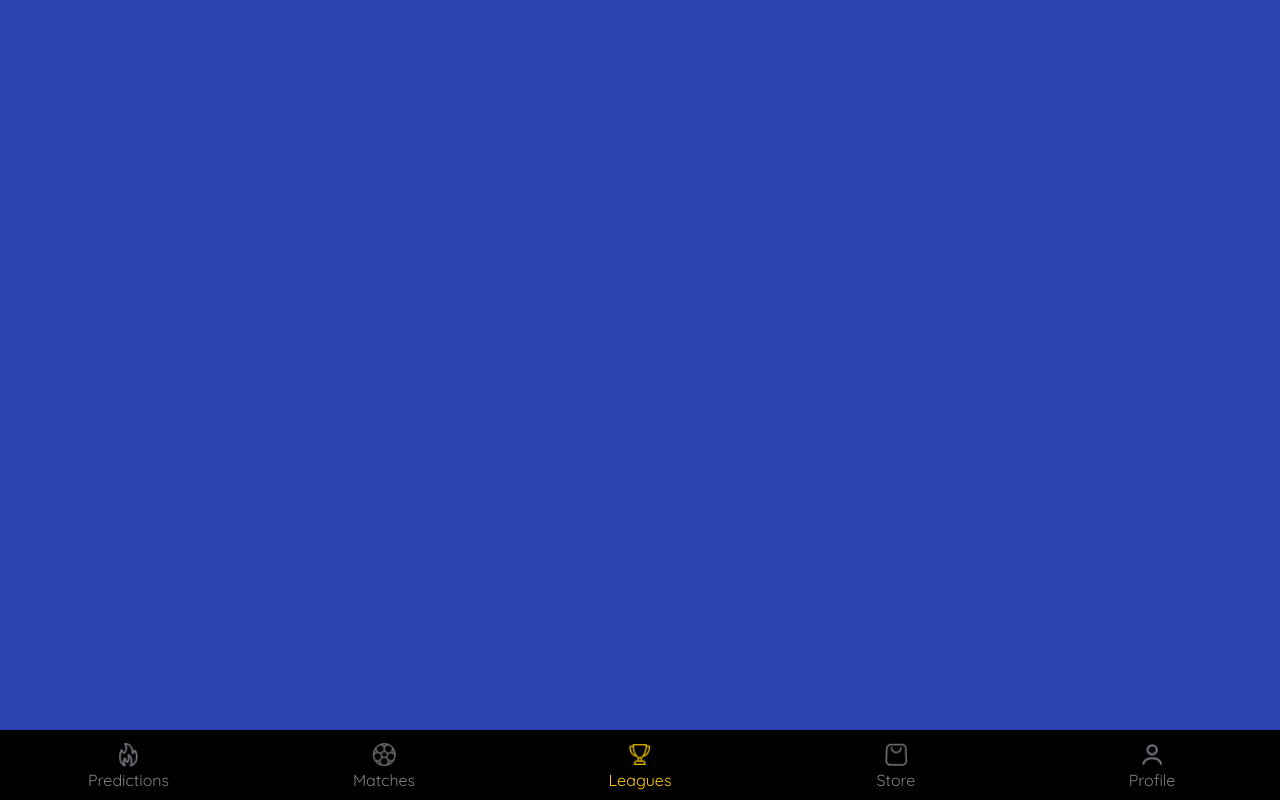
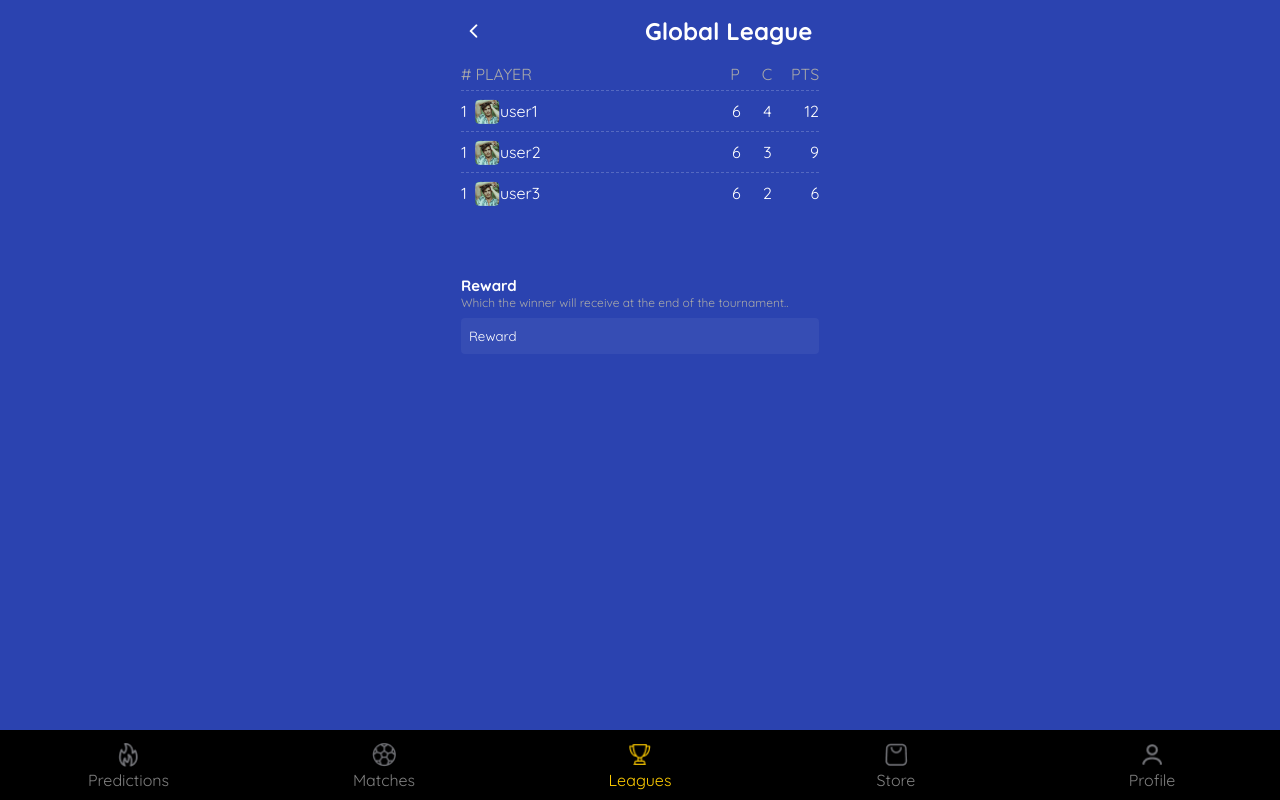
Before and after one commit to MultiplayerTR/Predictons, a React (Create React App) app: page /#/leagues/test in a window 1280 px wide. Built offline with nearby package versions, Linux system fonts and the light colour scheme.

Commit message:
leaderboard tests implemented

```diff
--- a/src/App.tsx
+++ b/src/App.tsx
@@ -8,6 +8,7 @@ import StorePage from "./StorePage";
 import ProfilePage from "./ProfilePage";
 import LeaguesPage from "./LeaguesPage";
 import CreateLeague from "./CreateLeague";
+import LeaderboardPage from "./LeaderboardPage";
 
 function App() {
   return (
@@ -21,6 +22,7 @@ function App() {
                 <Route path="/profile" element={<ProfilePage/>}></Route>
                 <Route path="/leagues" element={<LeaguesPage/>}></Route>
                 <Route path="/leagues/create" element={<CreateLeague/>}></Route>
+                <Route path="/leagues/test" element={<LeaderboardPage/>}></Route>
             </Routes>
 
         <NavBar></NavBar>
--- a/src/LeaderboardPage.tsx
+++ b/src/LeaderboardPage.tsx
@@ -1,8 +1,66 @@
 import React from 'react';
+import {NavLink} from "react-router-dom";
+import ScrollContainerVerticalForLeaderboard from "./ScrollContainerVerticalForLeaderboard";
+
+let usersFromDB = [
+        ["user1", "6","4","12"],
+        ["user2", "6","3","9"],
+        ["user3", "6","2","6"]
+    ];
 
 const LeaderboardPage = () => {
+
+    const [userData, setUserData] = React.useState(usersFromDB);
+
+
     return (
         <div>
+            <div style={{
+                display: 'grid',
+                marginTop: 16,
+            }}>
+                <div style={{
+                    display: "flex",
+                    gap: window.innerWidth / 8,
+                }}>
+                    <NavLink to={"/leagues"} className={"backButton"}></NavLink>
+                    <h2>Global League</h2>
+                </div>
+            </div>
+            <div style={{
+                display:"flex",
+                marginTop:18
+            }}>
+                <text style={{
+                    color:"darkgrey"
+                }}>#</text>
+                <text style={{
+                    marginLeft:4,
+                    color:"darkgrey"
+                }}>PLAYER</text>
+                <text style={{
+                    marginLeft:195,
+                    width:16,
+                    color:"darkgrey"
+                }}>P</text>
+                <text style={{
+                    marginLeft:16,
+                    width:16,
+                    color:"darkgrey"
+                }}>C</text>
+                <text style={{
+                    marginLeft:16,
+                    width:16,
+                    color:"darkgrey",
+                    justifySelf:"end"
+                }}>PTS</text>
+            </div>
+            <ScrollContainerVerticalForLeaderboard height={window.innerHeight / 100 * 21} items={userData}></ScrollContainerVerticalForLeaderboard>
+            <div style={{
+                display: "grid",
+                textAlign: "left",
+                marginTop: 18
+            }}>
                 <text style={{
                     fontSize: 15,
                     fontWeight: "bold",
@@ -11,7 +69,7 @@ const LeaderboardPage = () => {
                 <text style={{
                     color: "darkgrey",
                     fontSize: 12
-            }}>The prize the winner will receive at the end of the tournament..
+                }}>Which the winner will receive at the end of the tournament..
                 </text>
                 <input
                     type="text"
@@ -25,6 +83,8 @@ const LeaderboardPage = () => {
                         border: "none",
                     }}></input>
             </div>
+        </div>
+
     );
 };
 
--- /dev/null
+++ b/src/LeaderboardSlot.tsx
@@ -0,0 +1,42 @@
+import React from 'react';
+
+interface ListProps  {
+    username: string;
+    predictAmount:string,
+    correctPredictAmount:string,
+    totalPoints:string
+}
+
+const LeaderboardSlot:React.FC<ListProps> = ({username,predictAmount,correctPredictAmount,totalPoints}) => {
+    return (
+        <div className={"leaderboardSlot"}>
+            <text>1</text>
+            <img src={require("./Images/PP1.png")} alt={"profile pic"} style={{
+                marginLeft: 8,
+            }}></img>
+            <text style={{
+                width: 244,
+                textAlign: "start"
+            }}>{username}
+            </text>
+            <text style={{
+                width: 16,
+            }}>{predictAmount}
+            </text>
+            <text style={{
+                marginLeft: 16,
+                width: 16,
+                justifySelf: "end"
+            }}>{correctPredictAmount}
+            </text>
+            <text style={{
+                marginLeft: 16,
+                width: 30,
+                textAlign: "end"
+            }}>{totalPoints}
+            </text>
+        </div>
+    );
+};
+
+export default LeaderboardSlot;
--- a/src/LeaguesPage.tsx
+++ b/src/LeaguesPage.tsx
@@ -48,6 +48,7 @@ const LeaguesPage = () => {
                 alignItems:"center"
             }}>
                 <NavLink to={"/leagues/create"} className={"createLeagueButton active"}>Create a league</NavLink>
+                <NavLink to={"/leagues/test"} className={"createLeagueButton"} >Create a league</NavLink>
             </div>
 
         </div>
--- a/src/MainPage.tsx
+++ b/src/MainPage.tsx
@@ -159,8 +159,11 @@ const MainPage = () => {
                     fontSize:15
                 }}>GROUP STAGE - MD 1</h2>
             </div>
-            <ScrollContainerVerticalForMatchSlots height={window.innerHeight / 100 * 39}
-                                                  itemsList={activeScroll}></ScrollContainerVerticalForMatchSlots>
+            <div style={{
+                display: "flex",
+            }}><ScrollContainerVerticalForMatchSlots height={window.innerHeight / 100 * 39}
+                                                     itemsList={activeScroll}></ScrollContainerVerticalForMatchSlots></div>
+
         </div>
     );
 };
--- /dev/null
+++ b/src/ScrollContainerVerticalForLeaderboard.tsx
@@ -0,0 +1,34 @@
+import React, {useEffect, useRef} from 'react';
+import MatchSlot from "./MatchSlot";
+import LeaderboardSlot from "./LeaderboardSlot";
+
+// @ts-ignore
+interface ListProps  {
+    height: number;
+    items: string[][];
+}
+
+const ScrollContainerVerticalForLeaderboard: React.FC<ListProps>= ({height,items}) => {
+        const scrollViewRef = useRef<HTMLDivElement>(null);
+        console.log(items)
+
+        return (
+            <>
+                <div
+                    className="vertical-scroll-leaderboard"
+                    ref={scrollViewRef}
+                    style={{userSelect: 'none', height: height, overflowY: 'auto'}}
+                >
+                    <div>
+                        {items.map((item, index) => (
+                            <div key={index}>
+                                <LeaderboardSlot username={item[0]} predictAmount={item[1]} correctPredictAmount={item[2]} totalPoints={item[3]}></LeaderboardSlot>
+                            </div>
+                        ))}
+                    </div>
+                </div>
+            </>
+        )
+};
+
+export default ScrollContainerVerticalForLeaderboard;
--- a/src/ScrollContainerVerticalForMatchSlots.tsx
+++ b/src/ScrollContainerVerticalForMatchSlots.tsx
@@ -21,7 +21,7 @@ const ScrollContainerVerticalForMatchSlots: React.FC<ListProps>= ({height, items
         //takım bayrakları eklenicek
         <>
             <div
-                className="vertical-scroll-profile"
+                className="vertical-scroll-container"
                 ref={scrollViewRef}
                 style={{userSelect: 'none', height: height, overflowY: 'auto'}}
             >
--- a/src/index.css
+++ b/src/index.css
@@ -175,16 +175,23 @@ button:focus, input:focus, select:focus, textarea:focus {
 .liveMatchSlot.live{
   border: 1px solid #FFCC00;
 }
-.vertical-scroll-profile{
+.vertical-scroll-container{
   margin-top: 6px;
   scrollbar-width: none;
-  width:94vw;
+  width:375px;
+  justify-content: center;
+  align-items: center;
+}
+.vertical-scroll-leaderboard{
+  margin-top: 6px;
+  scrollbar-width: none;
+  width:358px;
   justify-content: center;
   align-items: center;
 }
 .matchSlot {
   margin-bottom: 10px;
-  margin-left: 12px;
+  margin-left: 8px;
   color: dimgrey;
   flex: 0 0 80vw;
   display: grid;
@@ -274,3 +281,9 @@ button:focus, input:focus, select:focus, textarea:focus {
   background-color: #FFCC00;
   color:#1F2F79;
 }
+.leaderboardSlot{
+  height: 40px;
+  border-top: 1px dashed #FFFFFF33;
+  display: flex;
+  align-items: center;
+}
```
Also changed, not shown: src/Images/PP1.png (added). Lines whose indentation alone changed are shown as unchanged.
